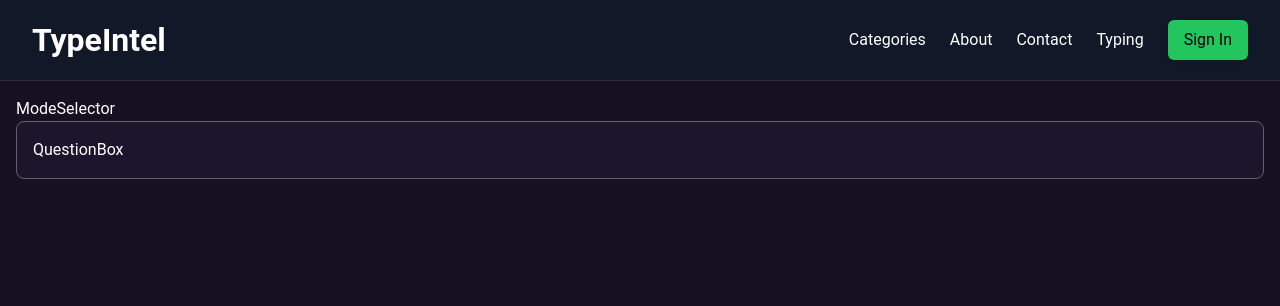
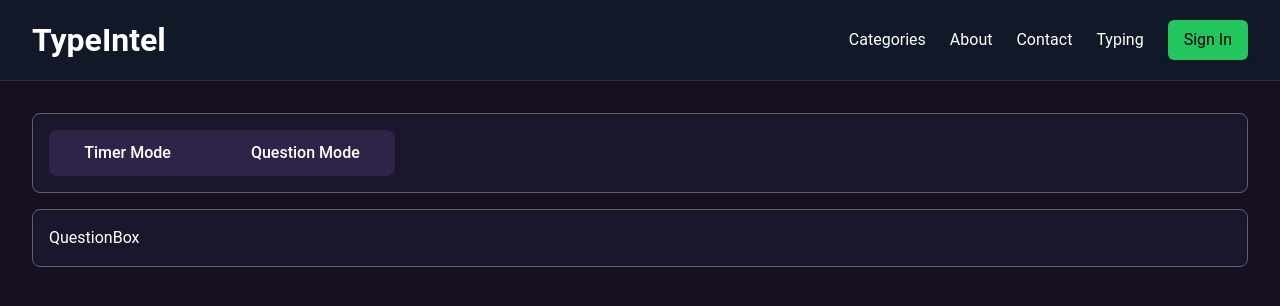
Before and after one commit to Saran-pariyar/TypeIntel-2025, a Next.js app: page /Typing in a window 1280 px wide. Shown: the top 306 px of the page. Built offline with nearby package versions, Linux system fonts and the light colour scheme.

Commit message:
Timer & question buttons

```diff
--- a/src/app/Typing/typing-components/ModeSelector.tsx
+++ b/src/app/Typing/typing-components/ModeSelector.tsx
@@ -1,8 +1,24 @@
 import React from 'react'
 
 const ModeSelector = () => {
+
+  // when we select timer module, a selection section will apper below it, when questoin mode toolbar, selection box will appear
   return (
-    <div>ModeSelector</div>
+
+    <div className='typing-box-container'>
+      {/* Mode selector */}
+      <div className="mode-left-section">
+        <div className="timer-question-mode-container">
+          <div className="timer-mode-button mode-button">Timer Mode</div>
+          <div className="question-mode-button mode-button">Question Mode</div>
+
+        </div>
+<div className="just-answer-or-question-selector">
+{/* if we select timer, then the width will contain box of whether time, or question number if select question  */}
+</div>
+      </div>
+      <div className="mode-right-section"></div>
+    </div>
   )
 }
 
--- a/src/app/Typing/typing.css
+++ b/src/app/Typing/typing.css
@@ -2,8 +2,13 @@
     --typing-main-color: #161022;
     --typing-box-color: #1C162C;
     --typing-button-color: #2F2348;
+    --typing-hover-dark-color: #171122;
     --box-border-radius: 8px;
 
+    --font-bold: 500;
+    --font-bolder: 800;
+
+    --typing-value-micro: .2rem;
     --typing-value-small: .5rem;
     --typing-value-medium: 1rem;
     --typing-value-large: 2rem;
@@ -23,4 +28,33 @@
     padding: var(--typing-value-medium);
     border-radius: var(--box-border-radius);
     border: 1px solid #636161;
+    margin: var(--typing-value-medium);
 }
+.mode-left-section{
+display: flex;
+}
+
+.timer-question-mode-container{
+    background-color: var(--typing-button-color);
+    border-radius: var(--box-border-radius);
+    display: flex;
+    /* border : 2px solid red ;  */
+    gap: 1rem;
+    padding: var(--typing-value-micro);
+
+}
+
+.mode-button{
+    transition: .3s all;
+    padding: var(--typing-value-small) var(--typing-value-large);
+cursor: pointer;
+border-radius: var(--box-border-radius);
+font-weight: var(--font-bold);
+
+
+}
+.mode-button:hover{
+    background-color: var(--typing-hover-dark-color);
+}
+.timer-mode-button{}
+.question-mode-button{}
```
